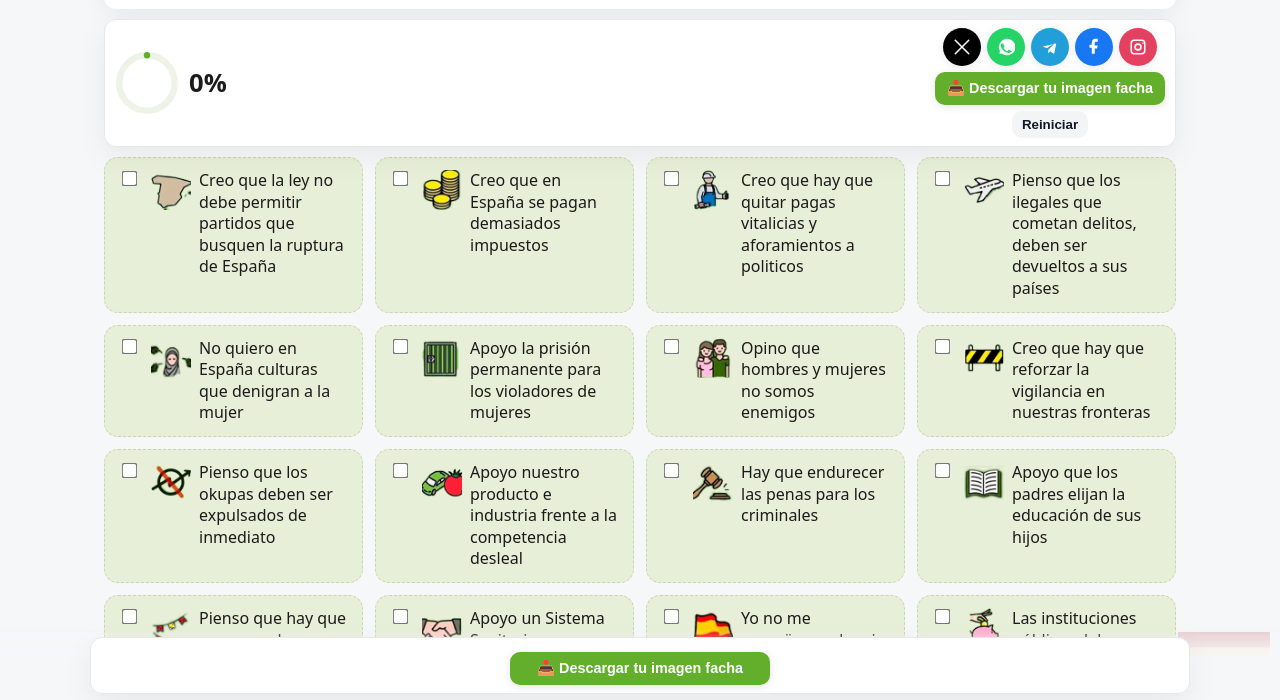
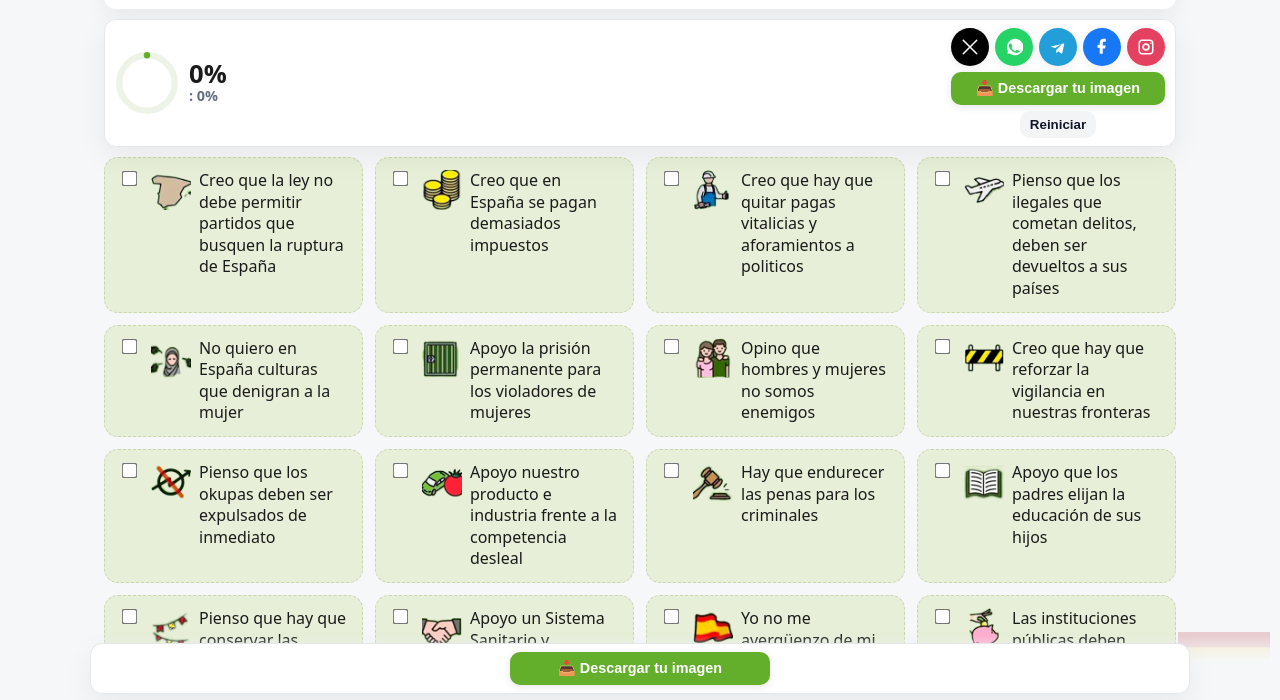
Before and after one commit to raquelitre/Encuesta, a website: page public/index.html in a window 1280 px wide. Shown: the part 98-798 px from the top of the page. Drawn offline with Linux system fonts and the light colour scheme.

Commit message:
index.html

```diff
--- a/public/index.html
+++ b/public/index.html
@@ -91,7 +91,8 @@
       </svg>
       <div>
         <div class="percent" id="percent">0%</div>
-         </div>
+        <div class="sub"><span class="badge" id="facha"> : 0%</span></div>
+      </div>
 
       <div class="share-box">
         <div class="actions">
@@ -111,7 +112,7 @@
             <svg viewBox="0 0 24 24" fill="#fff"><path d="M7 2h10a5 5 0 015 5v10a5 5 0 01-5 5H7a5 5 0 01-5-5V7a5 5 0 015-5zm10 2H7a3 3 0 00-3 3v10a3 3 0 003 3h10a3 3 0 003-3V7a3 3 0 00-3-3zm-5 3a5 5 0 110 10 5 5 0 010-10zm0 2.2a2.8 2.8 0 100 5.6 2.8 2.8 0 000-5.6zM18.5 6a1 1 0 110 2 1 1 0 010-2z"/></svg>
           </button>
         </div>
-        <button class="download-btn" id="download-img">📥 Descargar tu imagen facha</button>
+        <button class="download-btn" id="download-img">📥 Descargar tu imagen </button>
         <button class="reset" id="reset">Reiniciar</button>
       </div>
     </div>
@@ -126,9 +127,7 @@
   <div class="bottombar-wrap">
     <div class="bottombar">
       <div class="share-box" style="margin-left:0;width:100%;">
-        <div class="actions" style="margin:0 auto;">
-         </div>
-        <button class="download-btn" id="download-bottom">📥 Descargar tu imagen facha</button>
+         <button class="download-btn" id="download-bottom">📥 Descargar tu imagen </button>
       </div>
     </div>
   </div>
```
